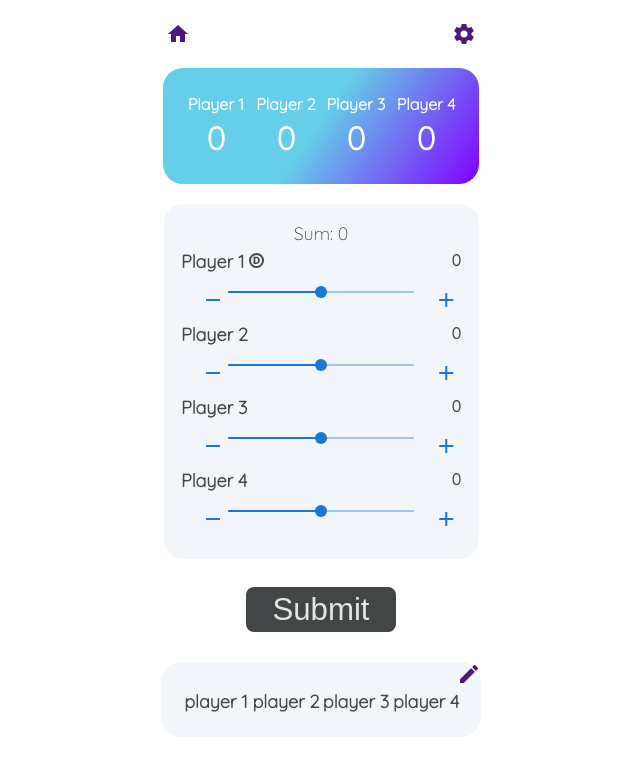
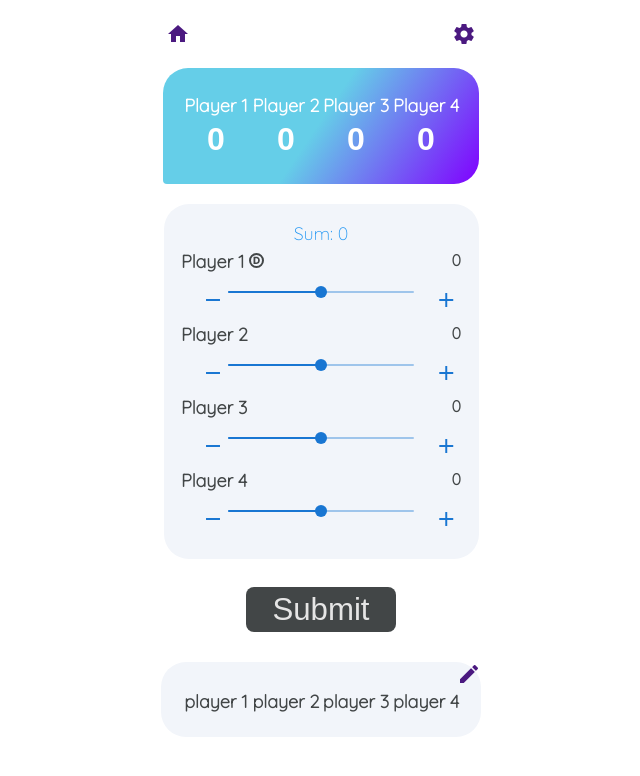
Before and after one commit to kennyqng/score, a React (Create React App) app: page /score/edit in a window 1280 px wide. Both pictures are taken after a click on the button "cancel". Shown: the top 776 px of the page, without its empty margins (319-959 px from the left). Built offline with nearby package versions, Linux system fonts and the light colour scheme.

Commit message:
font update

```diff
--- a/src/components/Add/Add.css
+++ b/src/components/Add/Add.css
@@ -9,6 +9,7 @@
     color: #424647;
 }
 .control {
+  border-radius: 25px 25px 25px 25px;
   width:280px;
   background-color: #F2F5FA;
   padding: 5%;
@@ -18,15 +19,17 @@
   font-size: large;
   margin: 0px 0px 5px 0px;
 }
-.sum-text-red {
+.sum-text-blue {
   font-size: large;
   margin: 0px 0px 5px 0px;
-  color: #fd5252;
+  color: #2196f3;
 }
 .control-name {
   text-align: left;
   font-size: large;
   font-weight: bold;
+  overflow: hidden;
+  text-overflow: ellipsis;
 }
 .control-point {
   text-align: right;
--- a/src/components/Add/Add.js
+++ b/src/components/Add/Add.js
@@ -59,8 +59,8 @@ function Add() {
   return (
     <Box className="Add" >
       <Total arr={local} />
-      <Box className="control" borderRadius={5}>
-      <p className={total === 0 ? "sum-text" : "sum-text-red"}>
+      <Box className="control">
+      <p className={total === 0 ? "sum-text-blue" : "sum-text"}>
         Sum: {isNaN(total) ? 0 : total}
       </p>
         {/* player 1 */}
@@ -68,7 +68,7 @@ function Add() {
           <Grid className="control-name" item xs={8}>
             {names[0]} <img  style={{display: currentDealer === 0 ? "" : "none"}} alt="dealer icon" src={dealer} ></img>
           </Grid>
-          <Grid className="control-point" item xs={4}>
+          <Grid className="control-point" style={{color: number1 < 0 ? "#fd5252" : "#424647"}} item xs={4}>
             {number1}
           </Grid>
         </Grid>
@@ -111,7 +111,7 @@ function Add() {
            <Grid className="control-name" item xs={8}>
              {names[1]} <img style={{display: currentDealer === 1 ? "" : "none"}} alt="dealer icon" src={dealer} ></img>
            </Grid>
-           <Grid className="control-point" item xs={4}>
+           <Grid className="control-point" style={{color: number2 < 0 ? "#fd5252" : "#424647"}} item xs={4}>
              {number2}
            </Grid>
          </Grid>
@@ -154,7 +154,7 @@ function Add() {
            <Grid className="control-name" item xs={8}>
              {names[2]} <img style={{display: currentDealer === 2 ? "" : "none"}}  alt="dealer icon" src={dealer} ></img>
            </Grid>
-           <Grid className="control-point" item xs={4}>
+           <Grid className="control-point" style={{color: number3 < 0 ? "#fd5252" : "#424647"}} item xs={4}>
              {number3}
            </Grid>
          </Grid>
@@ -197,7 +197,7 @@ function Add() {
            <Grid className="control-name" item xs={8}>
              {names[3]} <img style={{display: currentDealer === 3 ? "" : "none"}} alt="dealer icon" src={dealer} ></img>
            </Grid>
-           <Grid className="control-point" item xs={4}>
+           <Grid className="control-point" style={{color: number4 < 0 ? "#fd5252" : "#424647"}} item xs={4}>
              {number4}
            </Grid>
          </Grid>
--- a/src/components/Log/Log.css
+++ b/src/components/Log/Log.css
@@ -1,4 +1,5 @@
 .log-container {
+  border-radius: 25px 25px 25px 25px;
   width:280px;
   background-color: #F2F5FA;
   padding: 20px ;
@@ -12,6 +13,7 @@
   font-size: large;
   font-weight: bold;
   overflow: hidden;
+  text-overflow: ellipsis;
 }
 .edit-link-div {
   margin: 0px 0px 0px 0px;
--- a/src/components/Log/Log.js
+++ b/src/components/Log/Log.js
@@ -33,7 +33,7 @@ function Log(props) {
         </Link>
       </div>
 
-      <Box className="log-container" borderRadius={5}>
+      <Box className="log-container">
         <Grid className="header-names" container spacing={0}>
               {names.map(name => {
                 return (
--- a/src/components/Total/Total.css
+++ b/src/components/Total/Total.css
@@ -3,30 +3,32 @@
 
 }
 .total-names {
-  /* width: 280px; */
+  width: 280px;
+  border-radius: 25px 25px 25px 4px;
   padding: 18px;
   background: rgb(101,206,232);
   background: linear-gradient(124deg, rgba(101,206,232,1) 49%, rgba(128,0,255,1) 100%);
   color: rgb(255, 255, 255);
 }
 .total-name {
-  font-size: medium;
-  font-weight: 900;
+  font-size: large;
+  font-weight: bolder;
   padding: 8px 0px 4px 0px;
   overflow: hidden;
+  text-overflow: ellipsis;
 }
 .total-column-header {
+  font-family:   'proxima-nova', sans-serif;
   font-size: xx-large;
   width: 70px;
   padding: 0px 0px 8px 0px;
-  /* background-color: rgb(57, 71, 69, 0.8); */
-  font-weight: 1000;
+  font-weight: bold;
   }
 .red-total-column-header {
+  font-family:   'proxima-nova', sans-serif;
   font-size: xx-large;
   width: 70px;
   padding: 0px 0px 8px 0px;
-  /* background-color: rgb(57, 71, 69, 0.8); */
-  font-weight: 1000;
-  color: #fd5252;
+  font-weight: bold;
+  /* color: #ffffff; */
 }
--- a/src/components/Total/Total.js
+++ b/src/components/Total/Total.js
@@ -26,7 +26,7 @@ function Total (props) {
 
     return (
         <div className="Total">
-          <Box className="total-names" borderRadius={5}>
+          <Box className="total-names">
             <Grid className="grid-name-point" container spacing={0} >
             {names.map(name => {
               return<Grid className="total-name" item xs={3} > {name}</Grid>
--- a/src/index.css
+++ b/src/index.css
@@ -1,10 +1,11 @@
 body {
   margin: 0;
-  font-family:  'Quicksand', sans-serif, 'Segoe UI', 'Roboto', 'Oxygen',
+  font-family: 'Quicksand', sans-serif, 'Segoe UI', 'Roboto', 'Oxygen',
     'Ubuntu', 'Cantarell', 'Fira Sans', 'Droid Sans', 'Helvetica Neue',
     sans-serif;
   -webkit-font-smoothing: antialiased;
   -moz-osx-font-smoothing: grayscale;
+  /* font-weight: lighter; */
 }
 
 code {
```
Also changed, not shown: 2 other files (tests, documents, lock files or other folders).
